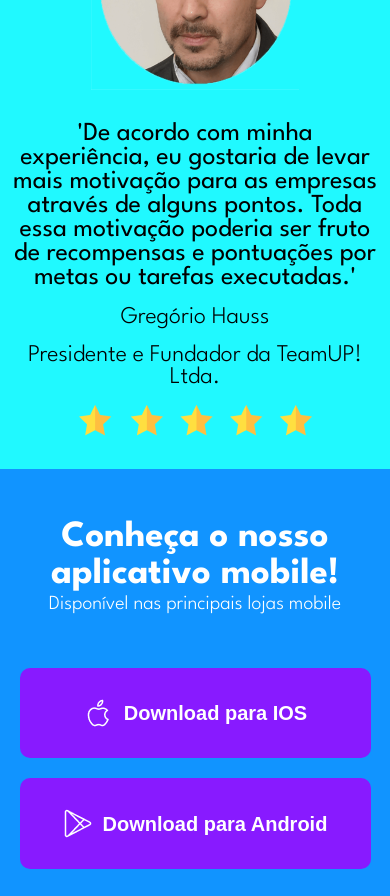
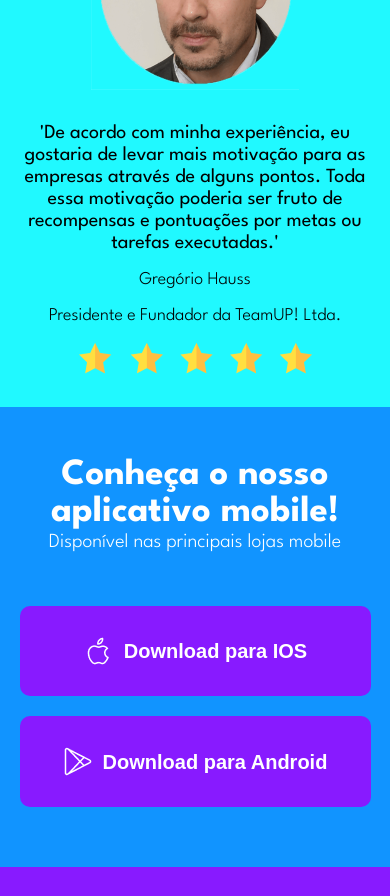
Before and after one commit to ardassejose/team-up, a React (Vite) app: page / in a window 390 px wide. Shown: the part 2820-3716 px from the top of the page. Built offline with nearby package versions, Linux system fonts and the light colour scheme.

Commit message:
v7 - Section3 com leitura de texto corrigida

```diff
--- a/src/components/Section3/Section3.css
+++ b/src/components/Section3/Section3.css
@@ -34,4 +34,19 @@ section.section3{
     text-align: center;
     max-width: 95%;
   }
+
+  .section3 h2 {
+    width: 100%;
+    margin: auto;
+    font-weight: 400;
+    font-size: 2rem;
+    line-height: 2.2rem;
+  }
+
+  .section3 p {
+    margin: 1.6rem auto;
+    font-weight: 200;
+    font-size: 1.8rem;
+    line-height: 2rem;
+  }
 }
```
